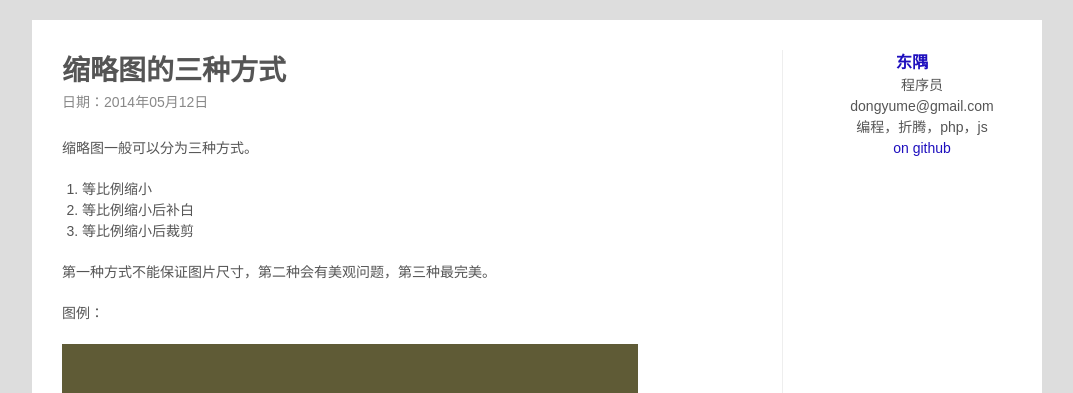
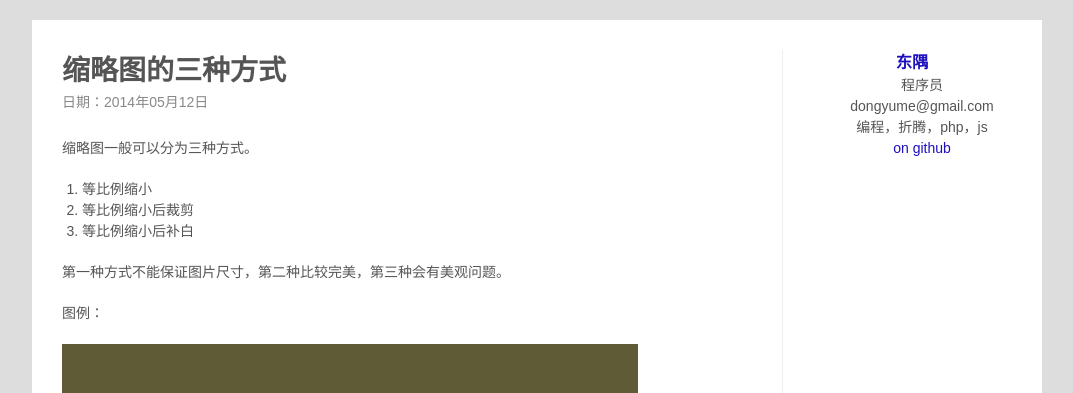
Before and after one commit to imdongyu/imdongyu.github.io, a Jekyll site: the page built from _posts/2014-05-12-three-thunb-type.md, in a window 1280 px wide. Shown: the top 393 px of the page, without its empty margins (103-1176 px from the left). Built offline with Jekyll 4.4.1, drawn with Linux system fonts in a browser that asks for light colours; Markdown is read by kramdown in place of the engine named in the settings; comment, search, counter and statistics services are not loaded.

Commit message:
change
chnage

```diff
--- a/_posts/2014-05-12-three-thunb-type.md
+++ b/_posts/2014-05-12-three-thunb-type.md
@@ -6,10 +6,10 @@ title: 缩略图的三种方式
 缩略图一般可以分为三种方式。
 
 1.  等比例缩小
-2.  等比例缩小后补白
-3.  等比例缩小后裁剪
+2.  等比例缩小后裁剪
+3.  等比例缩小后补白
 
-第一种方式不能保证图片尺寸，第二种会有美观问题，第三种最完美。
+第一种方式不能保证图片尺寸，第二种比较完美，第三种会有美观问题。
 
  图例：
 
```
